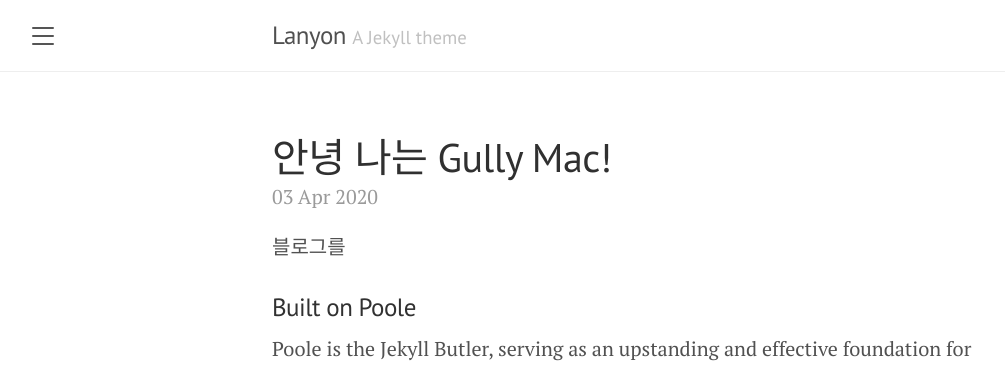
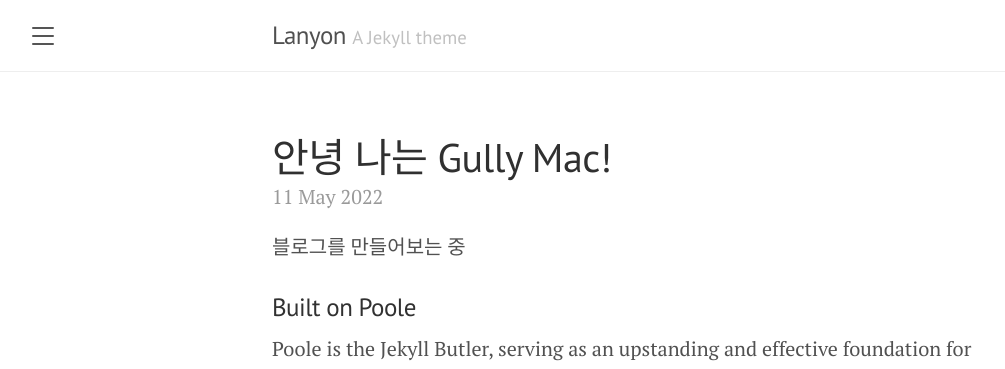
Before and after one commit to GullyMac/GullyMac.github.io, a Jekyll site: the page index.html, which Jekyll copies as it is, in a window 1280 px wide. Shown: the top 369 px of the page, without its empty margins (8-1013 px from the left). Built offline with Jekyll 4.4.1, drawn with Linux system fonts in a browser that asks for light colours.

Commit message:
Update index.html

```diff
--- a/index.html
+++ b/index.html
@@ -1,5 +1,5 @@
 <html lang="en-us"><head>
-  <link href="http://gmpg.org/xfn/11" rel="profile">
+  <link href="https://gullymac.github.io/" rel="profile">
   <meta http-equiv="content-type" content="text/html; charset=utf-8">
 
   <meta name="viewport" content="width=device-width, initial-scale=1.0, maximum-scale=1">
@@ -141,9 +141,9 @@
       </a>
     </h1>
 
-    <span class="post-date">03 Apr 2020</span>
+    <span class="post-date">11 May 2022</span>
 
-    <p>블로그를 </p>
+    <p>블로그를 만들어보는 중</p>
 
 <h3 id="built-on-poole">Built on Poole</h3>
 
```
